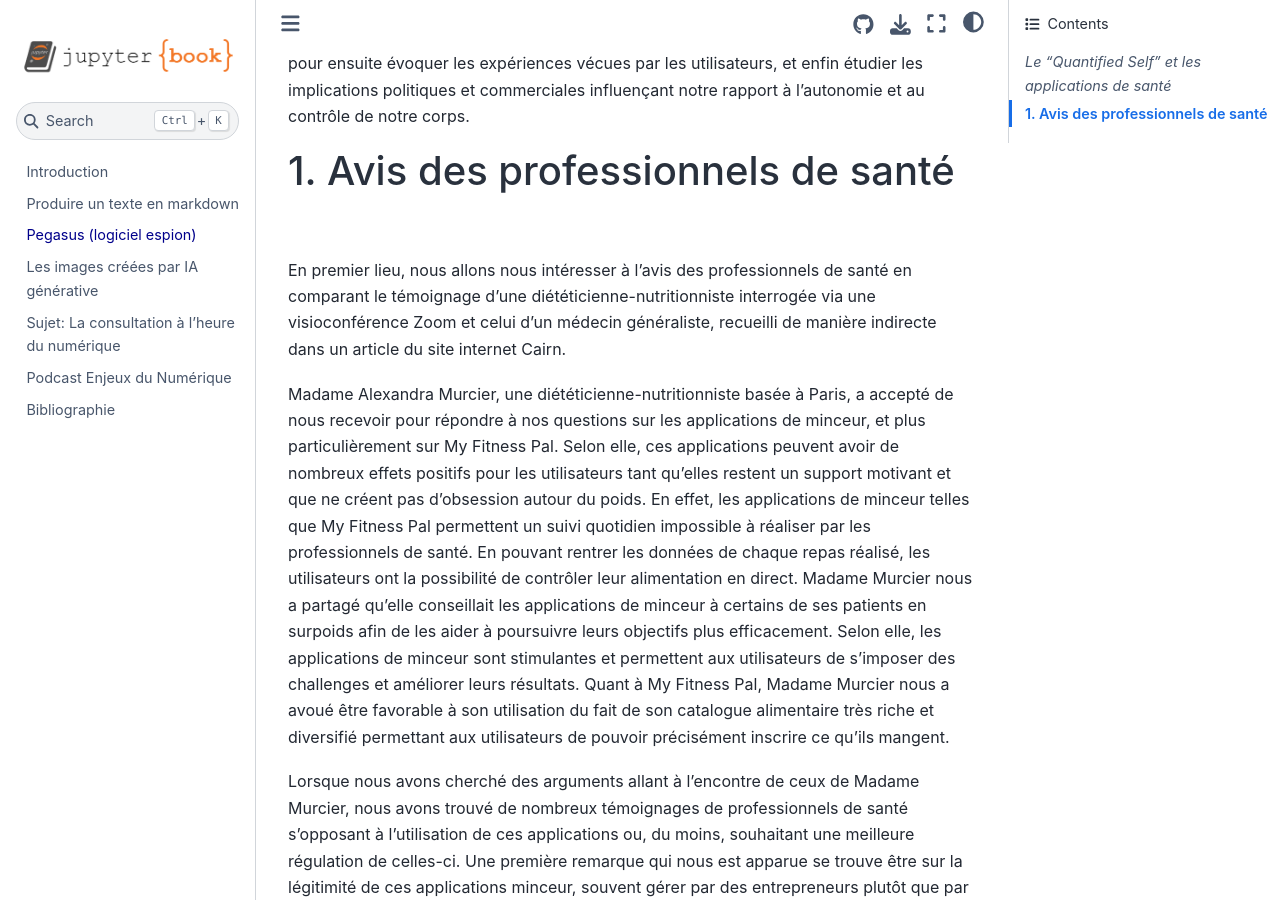
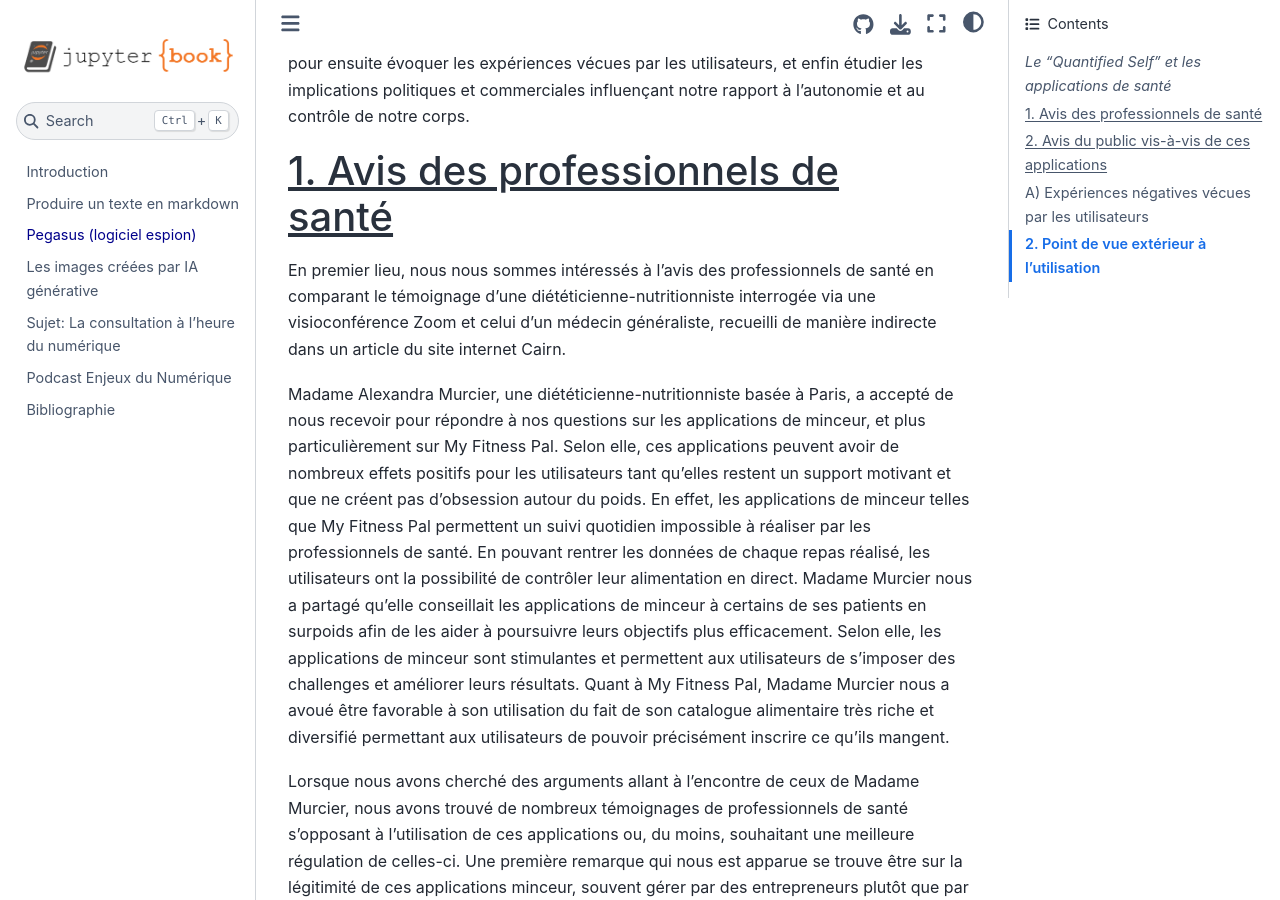
Before and after one commit to luneauaymeric/digital_culture_collective_page, a Jupyter Book: the page built from appli_sante/appli_sante.md, in a window 1280 px wide and 900 px high, scrolled down 935 px. Built offline with Jupyter Book 1.0.4 settings and Sphinx 7.4.7 and the Sphinx Book theme 1.1.4, drawn with Linux system fonts in a browser that asks for light colours; some of the changed text lies outside the part shown.

Commit message:
appli_sante/appli_sante.md updated from https://stackedit.io/

```diff
--- a/appli_sante/appli_sante.md
+++ b/appli_sante/appli_sante.md
@@ -12,12 +12,9 @@ Nous nous demandons donc si les pratiques individuelles de “Quantified Self”
 
 Pour répondre, nous allons d’abord nous intéresser à l’avis des professionnels de santé, pour ensuite évoquer les expériences vécues par les utilisateurs, et enfin étudier les implications politiques et commerciales influençant notre rapport à l’autonomie et au contrôle de notre corps.
 
-# 1.  Avis des professionnels de santé </ins>
+# <ins> 1.  Avis des professionnels de santé
 
-
-
-
-En premier lieu, nous allons nous intéresser à l’avis des professionnels de santé en comparant le témoignage d’une diététicienne-nutritionniste interrogée via une visioconférence Zoom et celui d’un médecin généraliste, recueilli de manière indirecte dans un article du site internet Cairn.
+En premier lieu, nous nous sommes intéressés à l’avis des professionnels de santé en comparant le témoignage d’une diététicienne-nutritionniste interrogée via une visioconférence Zoom et celui d’un médecin généraliste, recueilli de manière indirecte dans un article du site internet Cairn.
 
 Madame Alexandra Murcier, une diététicienne-nutritionniste basée à Paris, a accepté de nous recevoir pour répondre à nos questions sur les applications de minceur, et plus particulièrement sur My Fitness Pal. Selon elle, ces applications peuvent avoir de nombreux effets positifs pour les utilisateurs tant qu'elles restent un support motivant et que ne créent pas d’obsession autour du poids. En effet, les applications de minceur telles que My Fitness Pal permettent un suivi quotidien impossible à réaliser par les professionnels de santé. En pouvant rentrer les données de chaque repas réalisé, les utilisateurs ont la possibilité de contrôler leur alimentation en direct. Madame Murcier nous a partagé qu’elle conseillait les applications de minceur à certains de ses patients en surpoids afin de les aider à poursuivre leurs objectifs plus efficacement. Selon elle, les applications de minceur sont stimulantes et permettent aux utilisateurs de s’imposer des challenges et améliorer leurs résultats. Quant à My Fitness Pal, Madame Murcier nous a avoué être favorable à son utilisation du fait de son catalogue alimentaire très riche et diversifié permettant aux utilisateurs de pouvoir précisément inscrire ce qu’ils mangent.
 
@@ -45,27 +33,16 @@ Une autre personne, ancienne utilisatrice de MyFitnessPal, a commencé à utilis
 
 
 
-2.  Point de vue extérieur à l’utilisation
-
-
+# 2.  Point de vue extérieur à l’utilisation
 
 
 Nous avons également décidé d’interroger des individus n’ayant jamais utilisé ces applications, pour comprendre les visions extérieures liées à ces pratiques, ainsi que les potentielles caractéristiques qui motivent ou non les individus à utiliser ces applications.
 
-
-
 Les attraits de ces applications évoqués par les personnes interrogées incluent tout d’abord la possibilité de créer des rythmes et des habitudes d’alimentation et de pratique sportive bénéfiques pour la santé, ainsi que de recevoir des informations utiles pour établir ces rythmes. Plusieurs considèrent que ces applications permettent aux individus de s’améliorer par eux-mêmes vis-à-vis de leur santé et augmentent leur autonomie et leur motivation, en formant un cadre autour de leur alimentation et leur exercice physique. Certains ont également soulevé le fait que ces applications permettent de lutter contre la sédentarité en milieu urbain comme rural en donnant des conseils d’exercice accessibles à tous en termes de localisation et d’équipement.
-
-
 
 Cependant, plusieurs personnes ont mentionné des caractéristiques négatives de ces applications sans les avoir utilisées. Ces personnes mentionnent notamment les effets négatifs que peut avoir le message de la mesure permanente voulue par le “Quantified Self”, qui pourrait causer la mise en place d’objectifs irréalistes et globalement interférer de manière significative avec la vie quotidienne et la mentalité des utilisateurs. Elles considèrent que la mesure permanente des caractéristiques physiques de chacun peut donner lieu à des conséquences psychologiques très néfastes, allant de problèmes graves comme la boulimie à une simple mentalité de comparaison permanente avec les autres vis-à-vis de ces mesures. Certains interrogés ont notamment déploré l’influence inégale que peuvent avoir ces pratiques et ces outils sur les femmes par rapport aux hommes, en expliquant que les critères physiques déjà inégaux dans la société peuvent être exacerbés par les normes physiques présentées dans les programmes de ces applications, et que celles-ci offrent aux femmes la possibilité de tenter d’atteindre ces standards sociaux au détriment de leur santé. D’autres ont considéré que l’utilisation monétisée des données récoltées par ces applications était injuste et déplorable, surtout considérant les nombreuses visions négatives partagées par d’anciens utilisateurs, qui partagent souvent leurs expériences de falsification des données pour respecter les critères de ces applications.
 
-
-
 Globalement, si de nombreux utilisateurs semblent avoir eu des expériences positives avec ces applications, certains d’entre eux ont rencontré des difficultés personnelles importantes au travers de leur utilisation. Les conséquences psychologiques de la mesure permanente et du cadre invasif du “Quantified Self” dans le domaine de la nutrition sont importantes et souvent connues, à la fois par les utilisateurs ayant vécu de telles expériences, mais également par de nombreux individus extérieurs à ces pratiques. Bien que jugées très utiles et bénéfiques par de nombreux individus pour adopter des pratiques physiques et alimentaires bénéfiques, le risque d’une utilisation malavisée donnant lieu à un renforcement de comportements néfastes pour la santé demeure important et trop peu étudié par les entreprises à l’origine de ces applications.
-
-
-
 
 3.  Implications politiques et commerciales
 
```
Also changed, not shown: other parts of appli_sante/appli_sante.md (+3 -12 lines).
